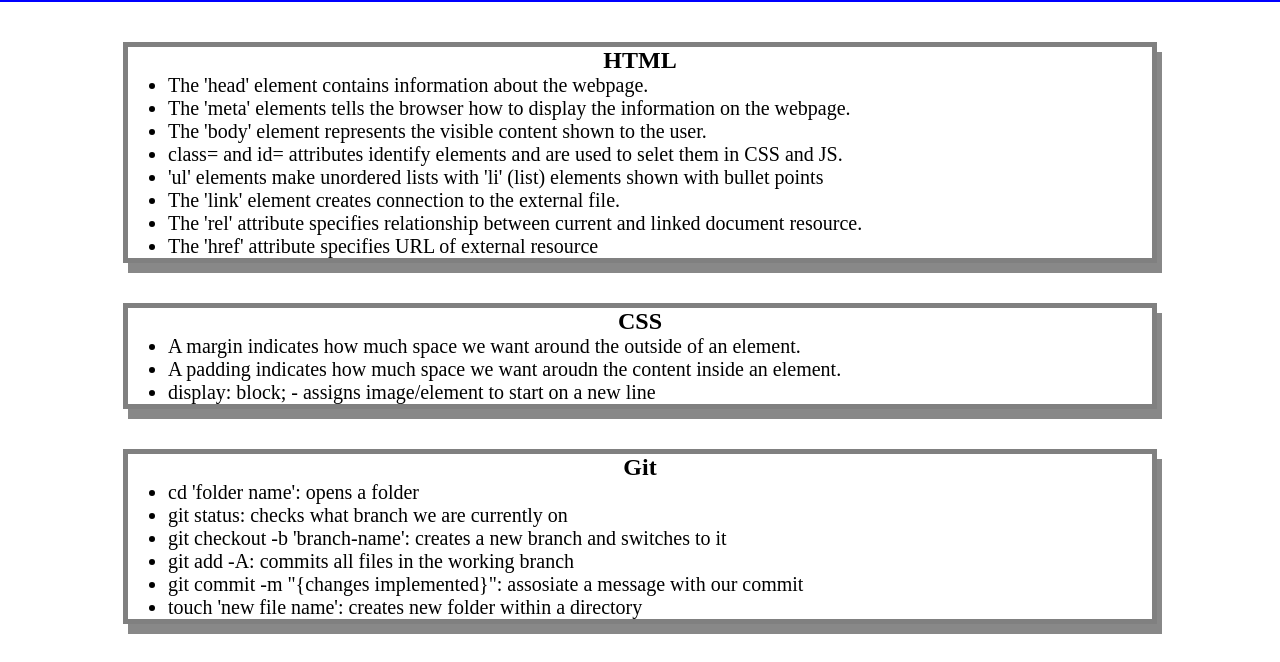
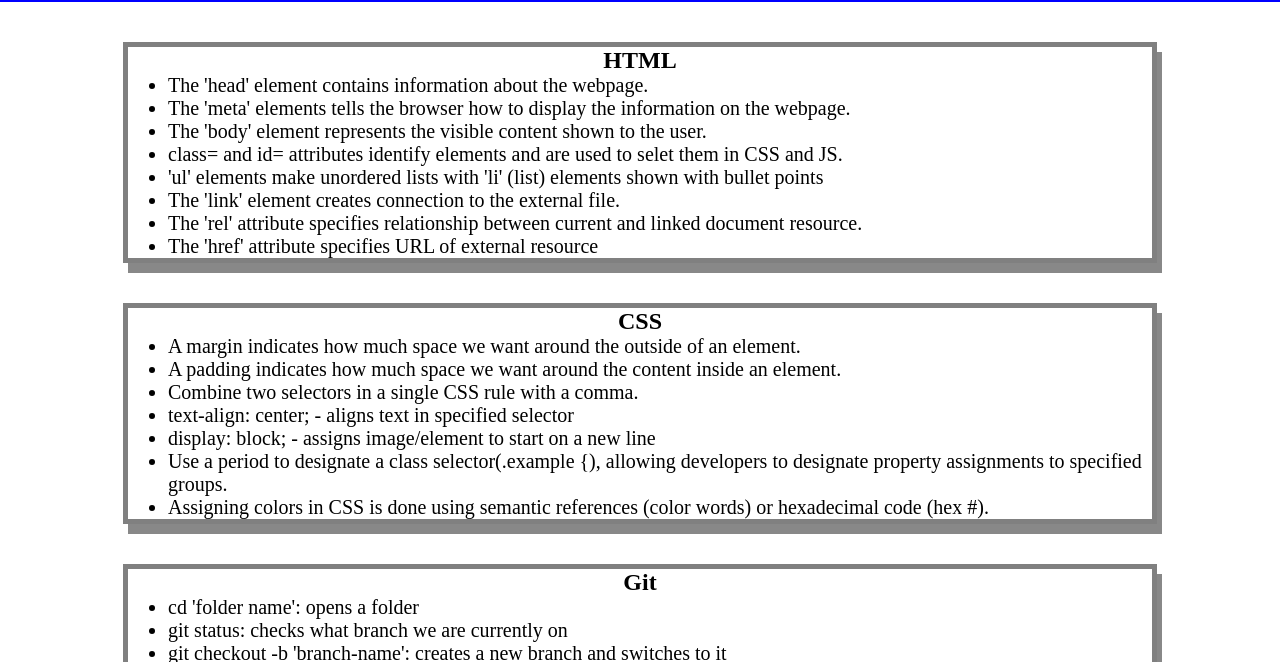
Before and after one commit to kduesler/prework-study-guide, a plain HTML site: page index.html in a window 1280 px wide. Shown: the part 118-780 px from the top of the page. Drawn offline with Linux system fonts and the light colour scheme.

Commit message:
added more CSS notes

```diff
--- a/index.html
+++ b/index.html
@@ -32,8 +32,12 @@
         <h2>CSS</h2>
           <ul>
             <li>A margin indicates how much space we want around the outside of an element.</li>
-            <li>A padding indicates how much space we want aroudn the content inside an element.</li>
+            <li>A padding indicates how much space we want around the content inside an element.</li>
+            <li>Combine two selectors in a single CSS rule with a comma.</li>
+            <li>text-align: center; - aligns text in specified selector</li>
             <li>display: block; - assigns image/element to start on a new line</li>
+            <li>Use a period to designate a class selector(.example {), allowing developers to designate property assignments to specified groups.</li>
+            <li>Assigning colors in CSS is done using semantic references (color words) or hexadecimal code (hex #).</li>
           </ul>
       </section>
 
```
